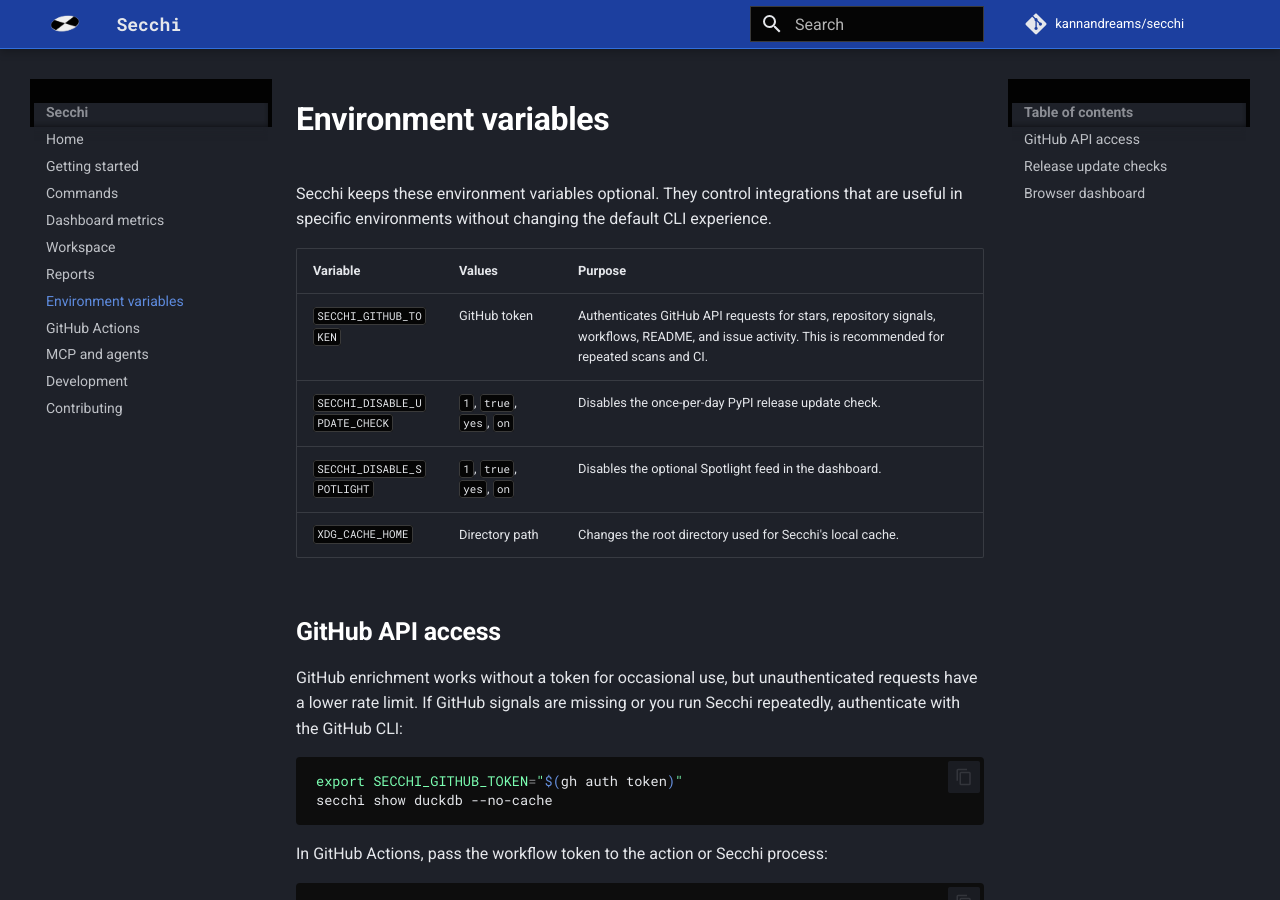
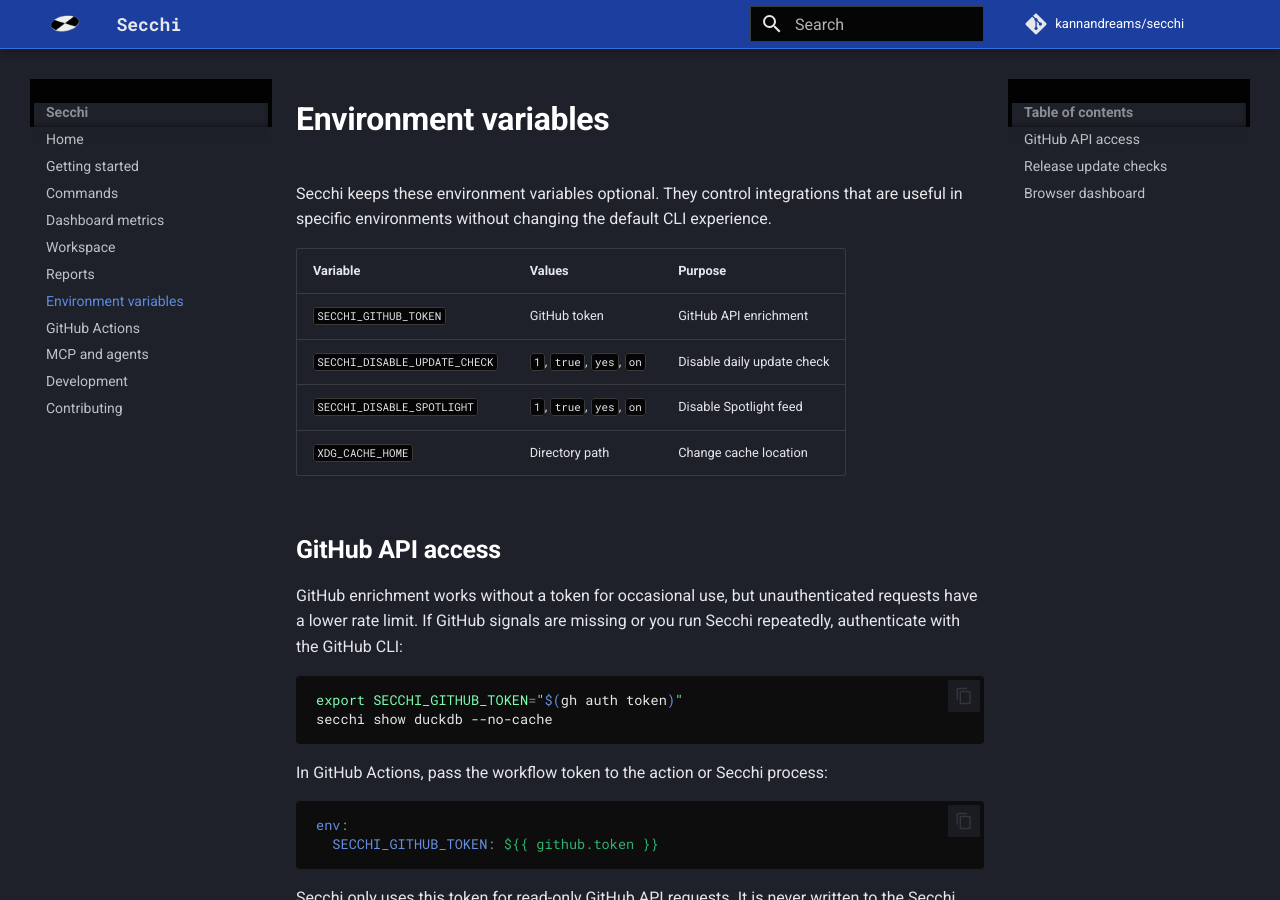
Before and after one commit to kannandreams/secchi, an MkDocs documentation site: the page built from docs/environment.md, in a window 1280 px wide and 900 px high. Built offline with MkDocs 1.6.1 and Material for MkDocs 9.7.7, drawn with Linux system fonts in a browser that asks for light colours; comment, search, counter and statistics services are not loaded.

Commit message:
fixing the doc and link to web dashboard

```diff
--- a/docs/environment.md
+++ b/docs/environment.md
@@ -6,10 +6,10 @@
 
 | Variable | Values | Purpose |
 | --- | --- | --- |
-| `SECCHI_GITHUB_TOKEN` | GitHub token | Authenticates GitHub API requests for stars, repository signals, workflows, README, and issue activity. This is recommended for repeated scans and CI. |
-| `SECCHI_DISABLE_UPDATE_CHECK` | `1`, `true`, `yes`, `on` | Disables the once-per-day PyPI release update check. |
-| `SECCHI_DISABLE_SPOTLIGHT` | `1`, `true`, `yes`, `on` | Disables the optional Spotlight feed in the dashboard. |
-| `XDG_CACHE_HOME` | Directory path | Changes the root directory used for Secchi's local cache. |
+| `SECCHI_GITHUB_TOKEN` | GitHub token | GitHub API enrichment |
+| `SECCHI_DISABLE_UPDATE_CHECK` | `1`, `true`, `yes`, `on` | Disable daily update check |
+| `SECCHI_DISABLE_SPOTLIGHT` | `1`, `true`, `yes`, `on` | Disable Spotlight feed |
+| `XDG_CACHE_HOME` | Directory path | Change cache location |
 
 ## GitHub API access
 
```
Also changed, not shown: README.md (+1 -1 lines).
